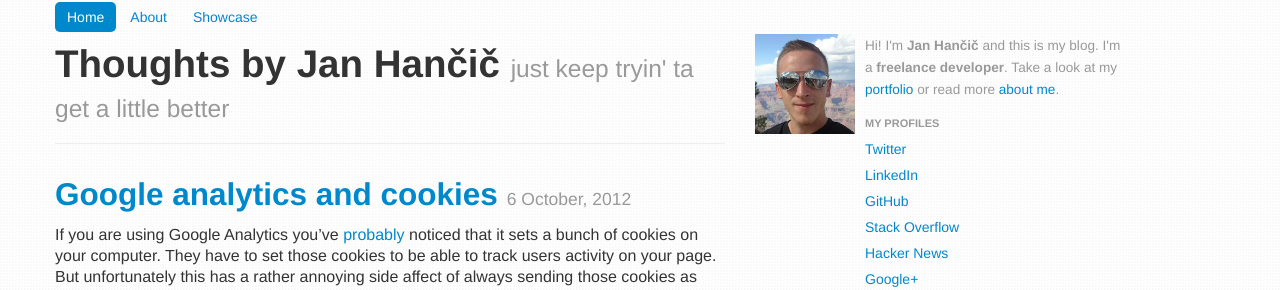
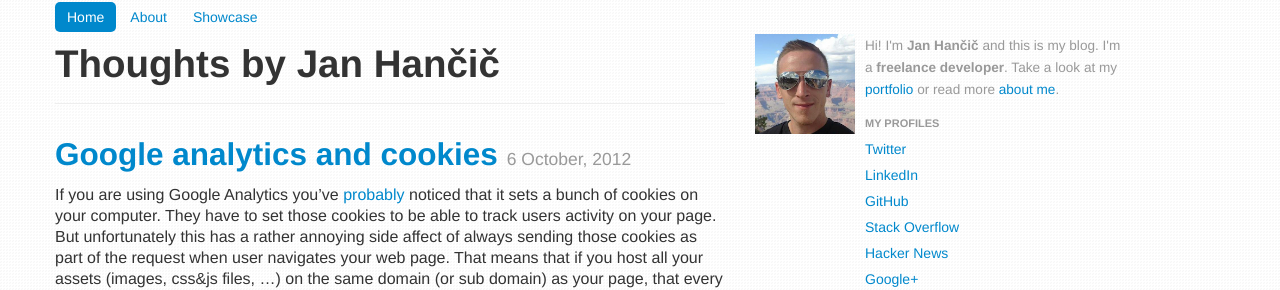
Before and after one commit to janhancic/hancic.info, a PHP site: page / in a window 1280 px wide. Shown: the top 290 px of the page. Run offline with PHP 8.4, Linux system fonts and the light colour scheme.

Commit message:
remove h1 small on index, move SO box above archive links

```diff
--- a/index.php
+++ b/index.php
@@ -3,7 +3,7 @@
 <div class="row-fluid">
 	<div class="span7">
 		<div class="page-header">
-			<h1>Thoughts by Jan Hančič <small>just keep tryin' ta get a little better</small></h1>
+			<h1>Thoughts by Jan Hančič</h1>
 		</div>
 
 		<h2><a href="/post.php">Google analytics and cookies</a> <small>6 October, 2012</small></h2>
--- a/sidebar.php
+++ b/sidebar.php
@@ -21,14 +21,14 @@
 					<input type="text" class="input-big search-query" placeholder="Search...">
 				</form>
 			</div>
+			<div style="margin-top: 10px;">
+				<iframe src="http://stackoverflow.com/users/flair/185527.html?theme=clean" marginwidth="0" marginheight="0" frameborder="0" scrolling="no" width="210" height="60"></iframe>
+			</div>
 			<ul class="nav nav-list">
 				<li class="nav-header">Archive</li>
 				<li class="active2"><a href="#">September 2012</a></li>
 				<li><a href="#">August 2012</a></li>
 			</ul>
-			<div style="margin-top: 10px;">
-				<iframe src="http://stackoverflow.com/users/flair/185527.html?theme=clean" marginwidth="0" marginheight="0" frameborder="0" scrolling="no" width="210" height="60"></iframe>
-			</div>
 		</div>
 	</div>
 </aside>
```
